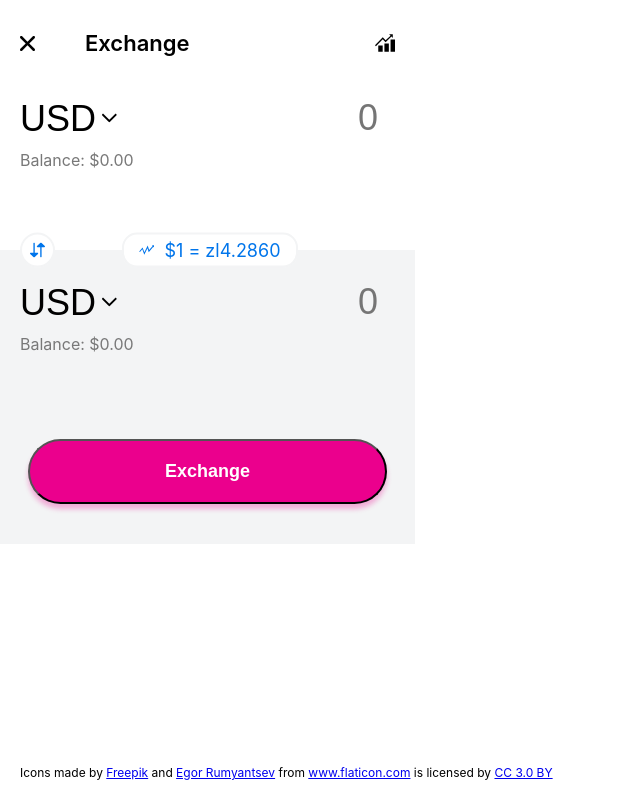
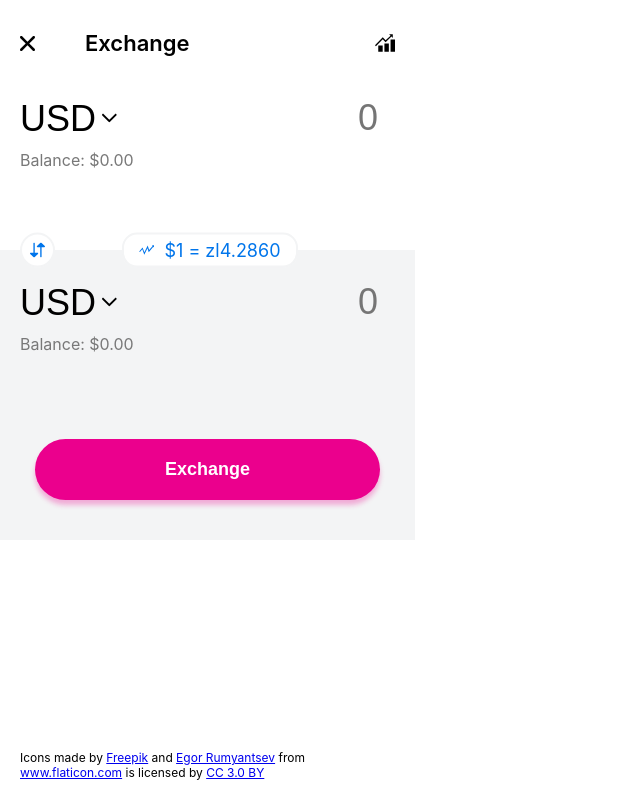
Before and after one commit to mashnello/fx-app, a React (Create React App) app: page / in a window 1280 px wide. Shown: the whole page, without its empty margins (0-640 px from the left). Built offline with nearby package versions, Linux system fonts and the light colour scheme.

Commit message:
fix btn & footer styles

```diff
--- a/src/components/FXButton/FXButton.module.css
+++ b/src/components/FXButton/FXButton.module.css
@@ -10,7 +10,9 @@
   color: rgb(256, 256, 256);
   font-size: 18px;
   font-weight: 600;
-  padding: 20px 135px;
+  padding: 20px 0;
+  width: calc(100% - 70px);
   border-radius: 35px;
+  border: 0;
   outline: none;
 }
--- a/src/index.css
+++ b/src/index.css
@@ -15,6 +15,8 @@ code {
 
 .credits {
   font-size: 12px;
+  max-width: 415px;
+  box-sizing: border-box;
   padding: 20px;
   position: absolute;
   bottom: 0;
```
